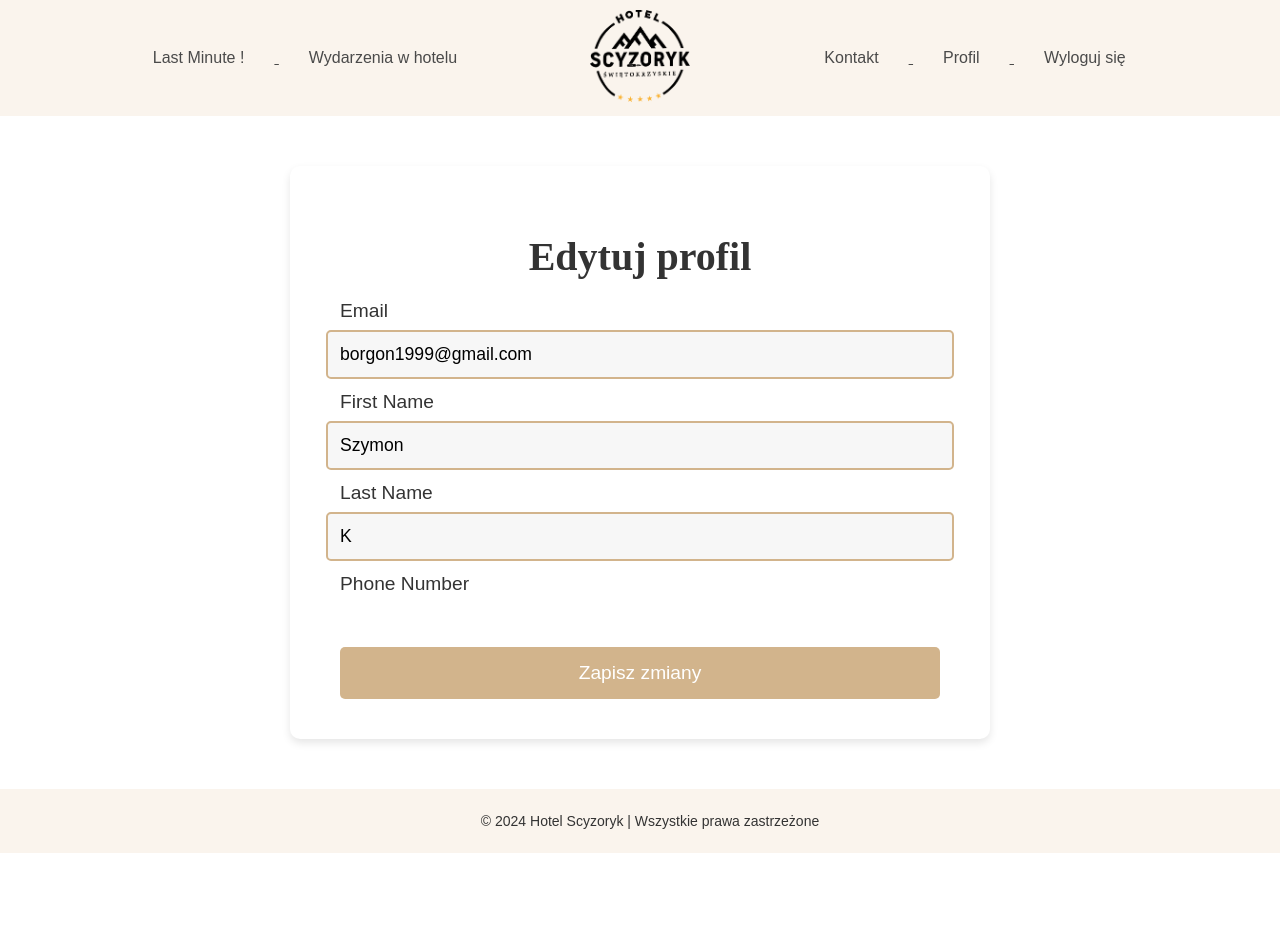
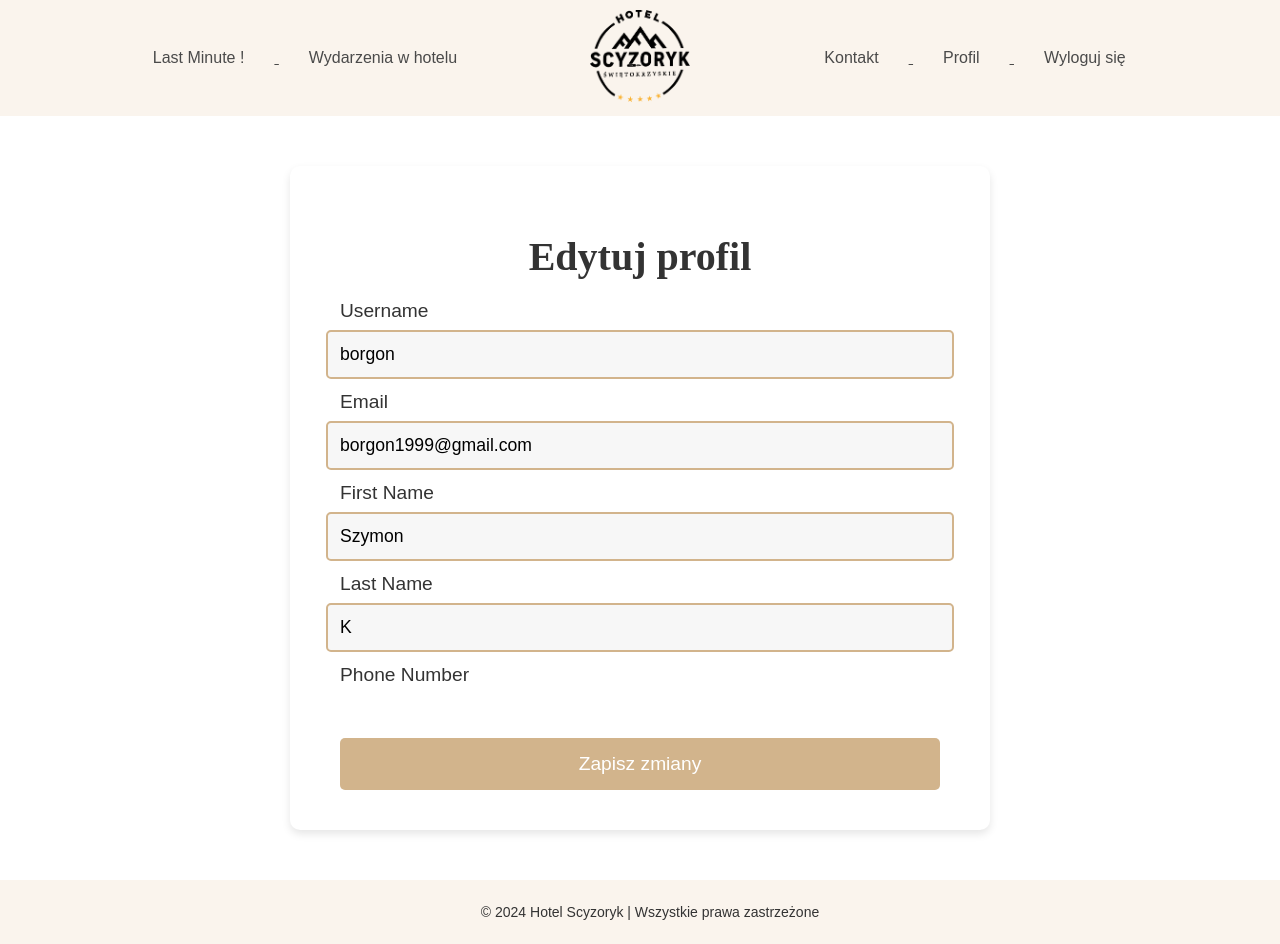
Before and after one commit to KasprzykSzymon/WebHotelSystem, a Django app: page /edit_profile/ in a window 1280 px wide. Before the commit the page ends 853 px from the top, so only its background shows below. Run offline with Django 5.2, Linux system fonts and the light colour scheme; a user stored in the database is signed in.

Commit message:
edit username

```diff
--- a/hotelSystem/Templates/edit_profile.html
+++ b/hotelSystem/Templates/edit_profile.html
@@ -12,6 +12,10 @@
             {% csrf_token %}
             <h1>Edytuj profil</h1>
             {{ form.non_field_errors }}
+            <div>
+                <label for="{{ form.username.id_for_label }}">Username</label>
+                {{ form.username }}
+            </div>
             <div>
                 <label for="{{ form.email.id_for_label }}">Email</label>
                 {{ form.email }}
--- a/hotelSystem/Templates/home_page.html
+++ b/hotelSystem/Templates/home_page.html
@@ -51,6 +51,7 @@
         </div><br>
         <div class="guzik-container">
             <button type="submit" class="guzik">Szukaj pokoju</button>
+
         </div>
     </div>
 </form>
--- a/hotelSystem/Templates/profile.html
+++ b/hotelSystem/Templates/profile.html
@@ -11,6 +11,7 @@
         <h1>Profil Użytkownika</h1>
 
 <div class="user-info">
+    <p><strong>Nazwa użytkownika:</strong> {{ user.username }}</p>
     <p><strong>Imię:</strong> {{ user.first_name }}</p>
     <p><strong>Nazwisko:</strong> {{ user.last_name }}</p>
     <p><strong>Email:</strong> <a href="mailto:{{ user.email }}">{{ user.email }}</a></p>
--- a/hotelSystem/Templates/sign_in.html
+++ b/hotelSystem/Templates/sign_in.html
@@ -19,8 +19,8 @@
     <form action="{% url 'sign_in' %}" method="post">
         {% csrf_token %}
         <div class="input-container">
-            <label for="login">Login</label><br>
-            <input type="text" id="login" name="username" placeholder="Wpisz swój login" required>
+            <label for="email">Login</label><br>
+            <input type="text" id="login" name="username" placeholder="Wpisz swój email" required>
         </div>
 
         <div class="input-container">
--- a/hotelSystem/forms.py
+++ b/hotelSystem/forms.py
@@ -4,4 +4,4 @@
 class UserProfileForm(forms.ModelForm):
     class Meta:
         model = User
-        fields = ['first_name', 'last_name', 'email', 'phone_number']
+        fields = ['username', 'first_name', 'last_name', 'email', 'phone_number']
--- a/hotelSystem/views.py
+++ b/hotelSystem/views.py
@@ -82,6 +82,7 @@
         else:
             messages.error(request, 'Błędny login lub hasło.')
 
+
     return render(request, 'sign_in.html')
 
 
@@ -109,6 +110,7 @@
 def register_view(request):
     if request.method == 'POST':
 
+        username = request.POST.get('username')
         firstname = request.POST.get('firstname')
         lastname = request.POST.get('lastname')
         birthdate = request.POST.get('birthdate')
@@ -125,11 +127,11 @@
             return render(request, 'register.html')
 
         try:
-            user = User.objects.create_user(username=email, email=email, password=password, first_name=firstname, last_name=lastname)
+            user = User.objects.create_user(username=username, email=email, password=password, first_name=firstname, last_name=lastname)
             user.save()
 
 
-            user = authenticate(request, username=email, password=password)
+            user = authenticate(request, email=email, password=password)
             if user is not None:
                 login(request, user)
             messages.success(request, 'Rejestracja zakończona sukcesem. Zostałeś zalogowany.')
```
Also changed, not shown: db.sqlite3.
